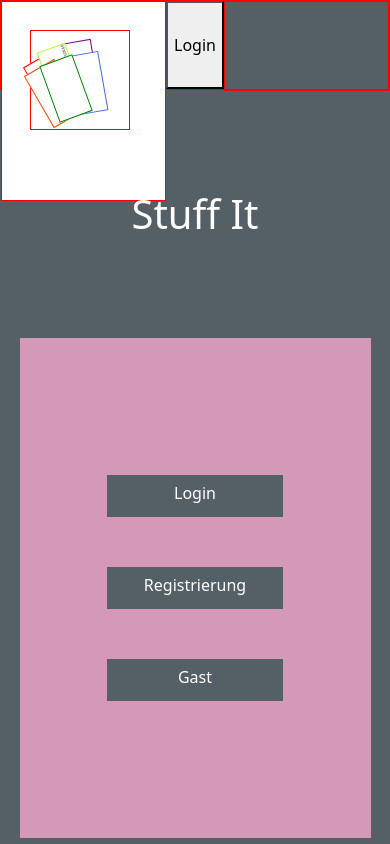
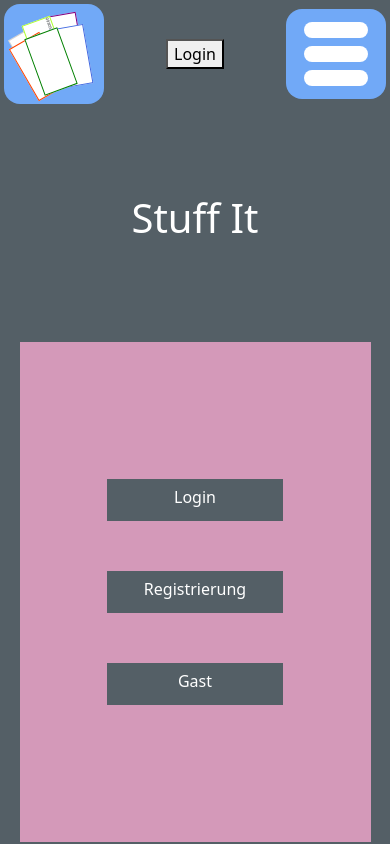
Before and after one commit to MKuART/stufIt-Collectiv, a React (Vite) app in the folder frontend/: page / in a window 390 px wide. Built offline with nearby package versions, Linux system fonts and the light colour scheme.

Commit message:
style navbar, logo,mobile first, logo outsourced

```diff
--- a/frontend/src/components/navbar/Navbar.jsx
+++ b/frontend/src/components/navbar/Navbar.jsx
@@ -6,8 +6,10 @@ import Login from '../login/Login.jsx';
 import Dashboard from '../dashboard/Dashboard.jsx';
 import Registry from '../registry/Registry.jsx';
 import Gast from '../gast/Gast.jsx';
+import Navbar from 'react-bootstrap/Navbar';
+import Logo from './logo/Logo.jsx'
 
-function Navbar() {
+function NavbarCompo() {
     const [userId, setUserId] = useState(null);
     const navigate = useNavigate();
     const [showDropdown, setShowDropdown] = useState(false);
@@ -30,26 +32,26 @@ function Navbar() {
 
     return (
         <>
-            <nav style={{ border: '1px solid red', height: '90px', display:'flex' }}>
-                <div className='logo-container'>
-                    <div className='cards-container'>
-                        <div className='card a-card'></div>
-                        <div className='card b-card'></div>
-                        <div className='card c-card'>0930934827349</div>
-                        <div className='card d-card'></div>
-                        <div className='card f-card'></div>
-                        <div className='card g-card'></div>
-                    </div>
-                    <h2 className='logo-text'>Stuffit</h2>
-                </div>
+            <Navbar
+                expand="lg" className=" nav-container"
+            >
+                <Logo></Logo>
+
                 <button onClick={userId ? handleLogout : handleLogin}>
                     {userId ? 'Logout' : 'Login'}
                 </button>
+
                 <div
                     onClick={ toggleDropdown }
                     className='drop-down-container'
-                    style={{ border: '1px solid red', height: '90px', width: '200px'}} >
+                    >
+                    <div className='white-bar'></div>
+                    <div className='white-bar'></div>
+                    <div className='white-bar'></div>
                 {showDropdown && (
+
+                <div className='dropdown'>
+
                 <ul>
                     {userId && (
                         <li>
@@ -82,10 +84,11 @@ function Navbar() {
                         </li>
                     )}
                 </ul>
+                </div>
 
                 )}
                 </div>
-            </nav>
+            </Navbar>
             <Routes>
                 <Route path="/login" element={<Login onLogin={handleLogin} />} />
                 <Route path="/registry" element={<Registry onLogin={handleLogin} />} />
@@ -97,4 +100,4 @@ function Navbar() {
     );
 }
 
-export default Navbar;
+export default NavbarCompo;
--- /dev/null
+++ b/frontend/src/components/navbar/logo/Logo.jsx
@@ -0,0 +1,19 @@
+import './logo.css'
+
+function Logo () {
+  return (
+    <div className='logo-container'>
+        <div className='cards-container'>
+            <div className='card a-card'></div>
+            <div className='card b-card'></div>
+            <div className='card c-card'>0930934827349</div>
+            <div className='card d-card'></div>
+            <div className='card f-card'></div>
+            <div className='card g-card'></div>
+        </div>
+        <h2 className='logo-text'>Stuffit</h2>
+    </div>
+  )
+}
+
+export default Logo
--- /dev/null
+++ b/frontend/src/components/navbar/logo/logo.css
@@ -0,0 +1,66 @@
+.logo-container {
+    background-color: #71A9F7;
+    height: 100px;
+    width: 100px;
+    border-radius: 16px;
+}
+.cards-container {
+
+    height: 100px;
+    width: 100px;
+    position: absolute;
+    left: 12px;
+}
+.logo-text {
+    position: absolute;
+    top: 80px;
+    left: 50px;
+    font-size: 2.7rem;
+    display: none;
+}
+.card {
+
+    height: 30px;
+    width: 60px;
+    position: absolute;
+    top: 15px;
+    transform: rotate(60deg);
+    border-radius: 0px;
+}
+.a-card {
+    top: 40px;
+    left: -10px;
+
+}
+.b-card {
+    border: 1px solid purple;
+    top: 25px;
+    left: 20px;
+    transform: rotate(80deg);
+}
+.c-card {
+    border: 1px solid greenyellow;
+    top: 30px;
+    font-size: 0.25rem;
+    transform: rotate(70deg);
+}
+.d-card {
+    border: 1px solid royalblue;
+    top: 35px;
+    left: 25px;
+    height: 35px;
+    transform: rotate(80deg);
+}
+.f-card {
+    border: 1px solid orangered;
+    top: 45px;
+    left: -7px;
+    height: 35px;
+}
+.g-card {
+    border: 1px solid green;
+    top: 40px;
+    left: 5px;
+    height: 35px;
+    transform: rotate(70deg);
+}
--- a/frontend/src/components/navbar/navbar.css
+++ b/frontend/src/components/navbar/navbar.css
@@ -1,67 +1,43 @@
-.logo-container {
-    background-color: white;
-    border: 1px solid red;
-    height: 200px;
-    width: 200px;
+
+.nav-container {
+    background-color: #545F66;
+    height: 90px;
+    display: flex;
+    justify-content: space-between;
+    margin: 4px;
+    padding: 0px;
 }
-.cards-container {
-    border: 1px solid red;
-    height: 100px;
+
+ul {
+    position: absolute;
+    top: 90px;
+}
+
+.drop-down-container {
+    background: #71A9F7;
+    height: 90px;
     width: 100px;
-    position: absolute;
-    top: 30px;
-    left: 30px;
+    top: 0px;
+    display: flex;
+    flex-direction: column;
+    justify-content: center;
+    align-items: center;
+    border-radius: 16px;
 }
-.logo-text {
-    position: absolute;
-    top: 80px;
-    left: 50px;
-    font-size: 2.7rem;
-    display: none;
-}
-.card {
-    border: 1px solid red;
-    height: 30px;
-    width: 60px;
-    position: absolute;
-    top: 15px;
-    transform: rotate(60deg);
-    border-radius: 0px;
-}
-.a-card {
-    top: 40px;
-    left: -10px;
+
+.white-bar {
+    background: white;
+    border-radius: 16px;
+    height: 16px;
+    width: 64px;
+    margin: 4px;
 
 }
-.b-card {
-    border: 1px solid purple;
-    top: 25px;
-    left: 20px;
-    transform: rotate(80deg);
+
+.dropdown {
+    background: ;
+    position: absolute;
+    height: 200px;
+    width: 48%;
+    top: 20px;
 }
-.c-card {
-    border: 1px solid greenyellow;
-    top: 30px;
-    font-size: 0.25rem;
-    transform: rotate(70deg);
-}
-.d-card {
-    border: 1px solid royalblue;
-    top: 35px;
-    left: 25px;
-    height: 35px;
-    transform: rotate(80deg);
-}
-.f-card {
-    border: 1px solid orangered;
-    top: 45px;
-    left: -7px;
-    height: 35px;
-}
-.g-card {
-    border: 1px solid green;
-    top: 40px;
-    left: 5px;
-    height: 35px;
-    transform: rotate(70deg);
-}
--- a/frontend/src/routes/router.jsx
+++ b/frontend/src/routes/router.jsx
@@ -1,16 +1,15 @@
 import {createBrowserRouter } from 'react-router-dom';
-import Navbar from '../components/navbar/Navbar.jsx';
-import Join from '../components/join/Join.jsx';
 import Login from '../components/login/Login.jsx';
 import Dashboard from '../components/dashboard/Dashboard.jsx';
 import Registry from '../components/registry/Registry.jsx';
 import Gast from '../components/gast/Gast.jsx';
 import Profile from '../components/profile/Profile.jsx';
+import NavbarCompo from '../components/navbar/Navbar.jsx';
 
 export const router = createBrowserRouter([
     {
         path: '/',
-        element: <Navbar/>,
+        element: <NavbarCompo/>,
         children: [
             {
                 path: '/login',
```
